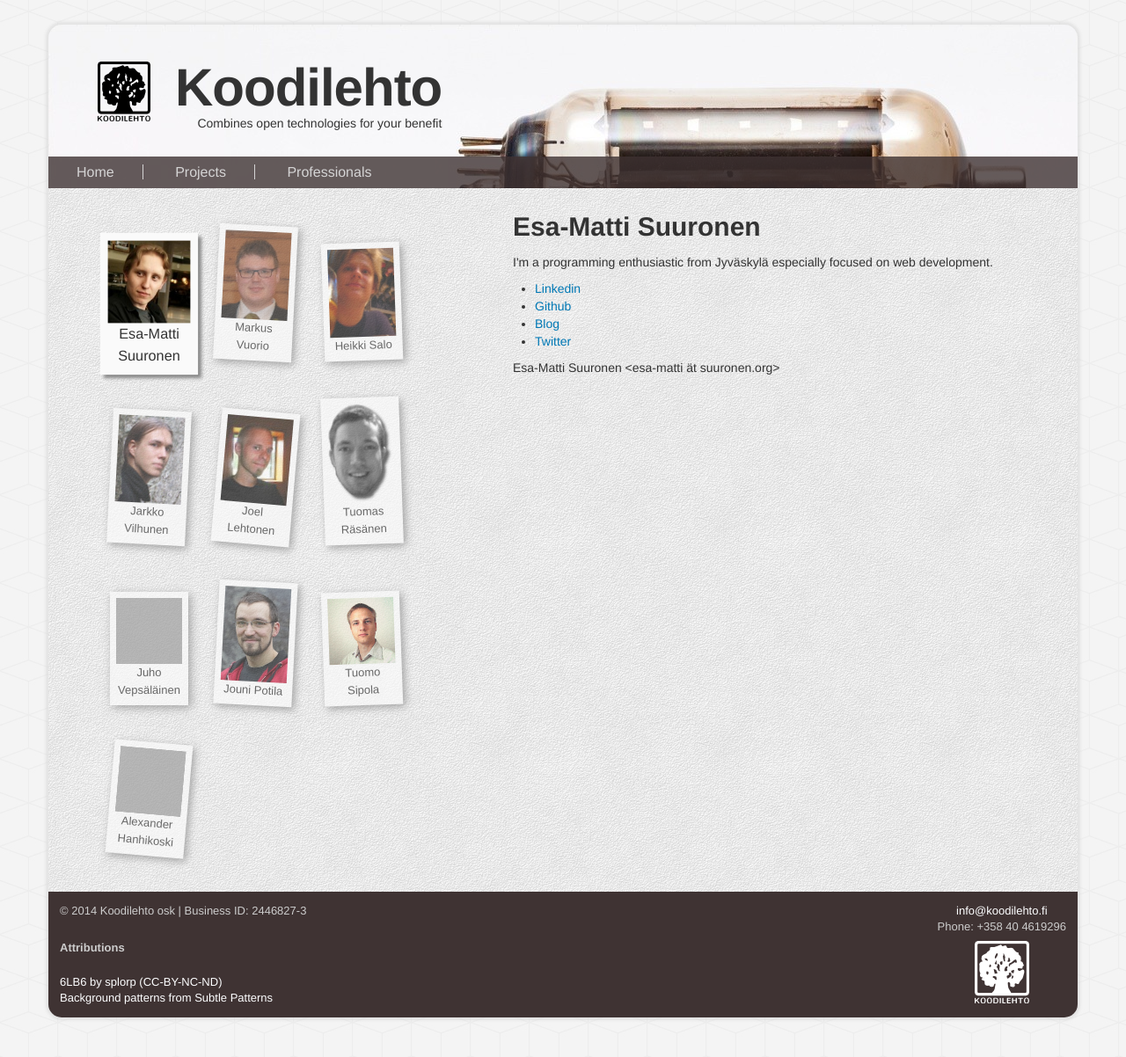
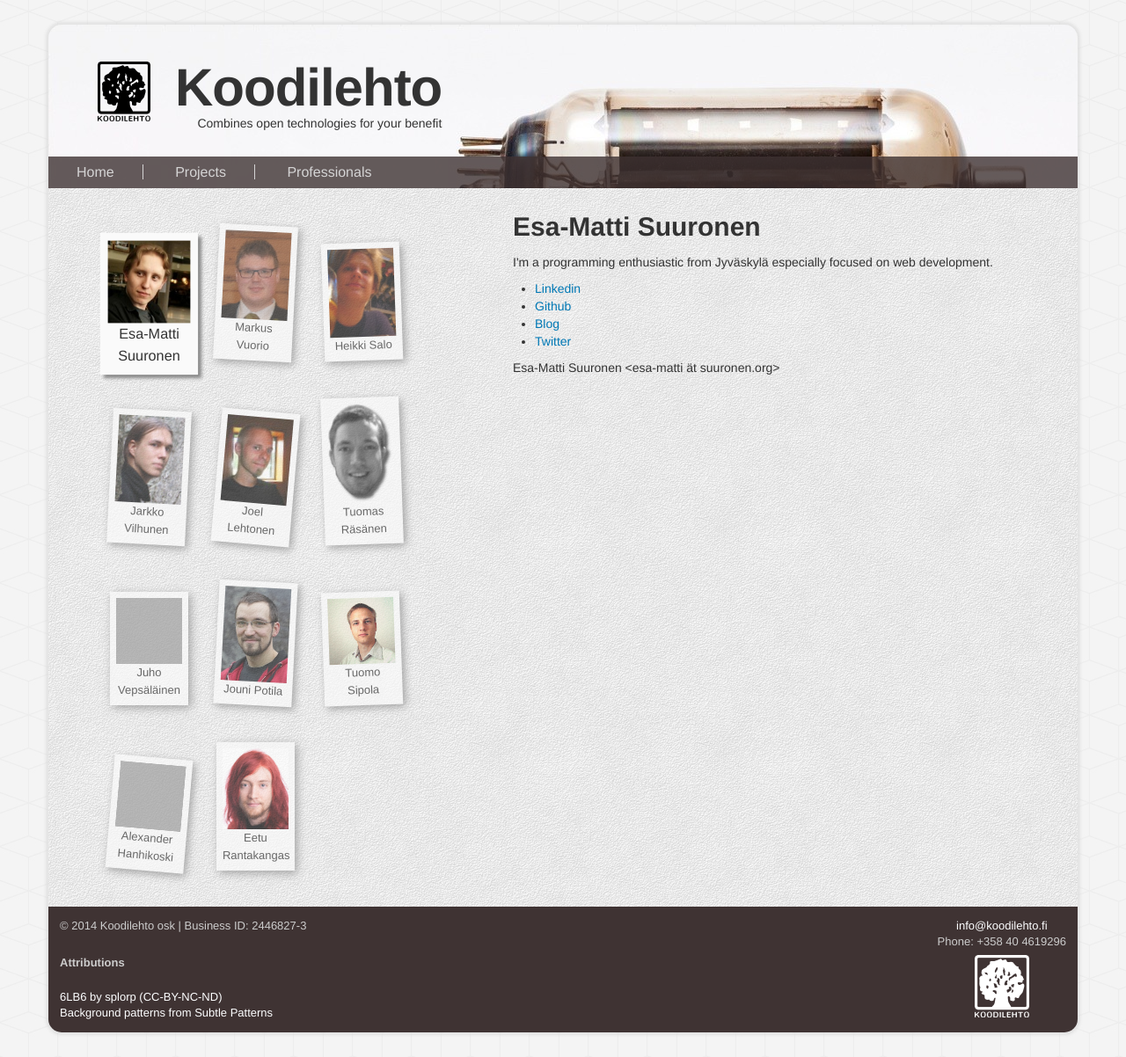
Before and after one commit to koodilehto/koodilehto-site, a Jekyll site: the page built from professionals.html, in a window 1280 px wide. Shown: the whole page at 88% size. Built offline with Jekyll 4.4.1, drawn with Linux system fonts in a browser that asks for light colours; grey boxes are pictures that could not be loaded.

Commit message:
added AirZero

```diff
--- /dev/null
+++ b/_includes/professionals/airzero.html
@@ -0,0 +1,4 @@
+<p>I study at the University of Jyväskylä to become a computer science teacher. I've also expirement about game developing and 3d design.</p>
+
+<p><a href="mailto:eetu.rantakangas@koodilehto.fi">eetu.rantakangas@koodilehto.fi</a><br />
+<a href="http://www.linkedin.com/in/airzero">http://www.linkedin.com/in/airzero</a></p>
--- a/professionals.html
+++ b/professionals.html
@@ -59,6 +59,11 @@ permalink: professionals/
                     <div class="name">Alexander Hanhikoski</div>
                     <div class="description">{% include professionals/alexhanh.html %}</div>
                 </div>
+				<div class="polaroid" id="airzero">
+                    <img src="/images/professionals/airzero.jpg" alt="airzero" />
+                    <div class="name">Eetu Rantakangas</div>
+                    <div class="description">{% include professionals/airzero.html %}</div>
+                </div>
         </div>
     </div>
 
```
Also changed, not shown: images/professionals/airzero.jpg (added).
